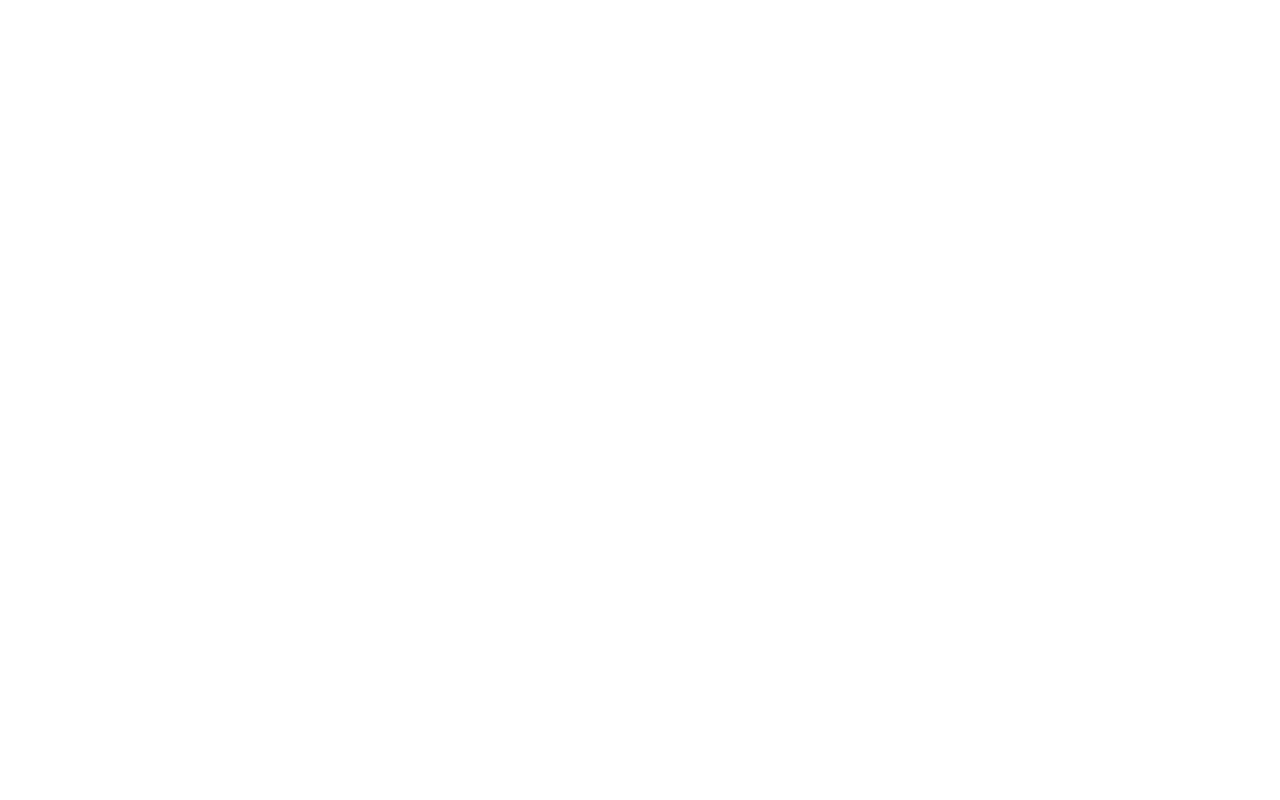
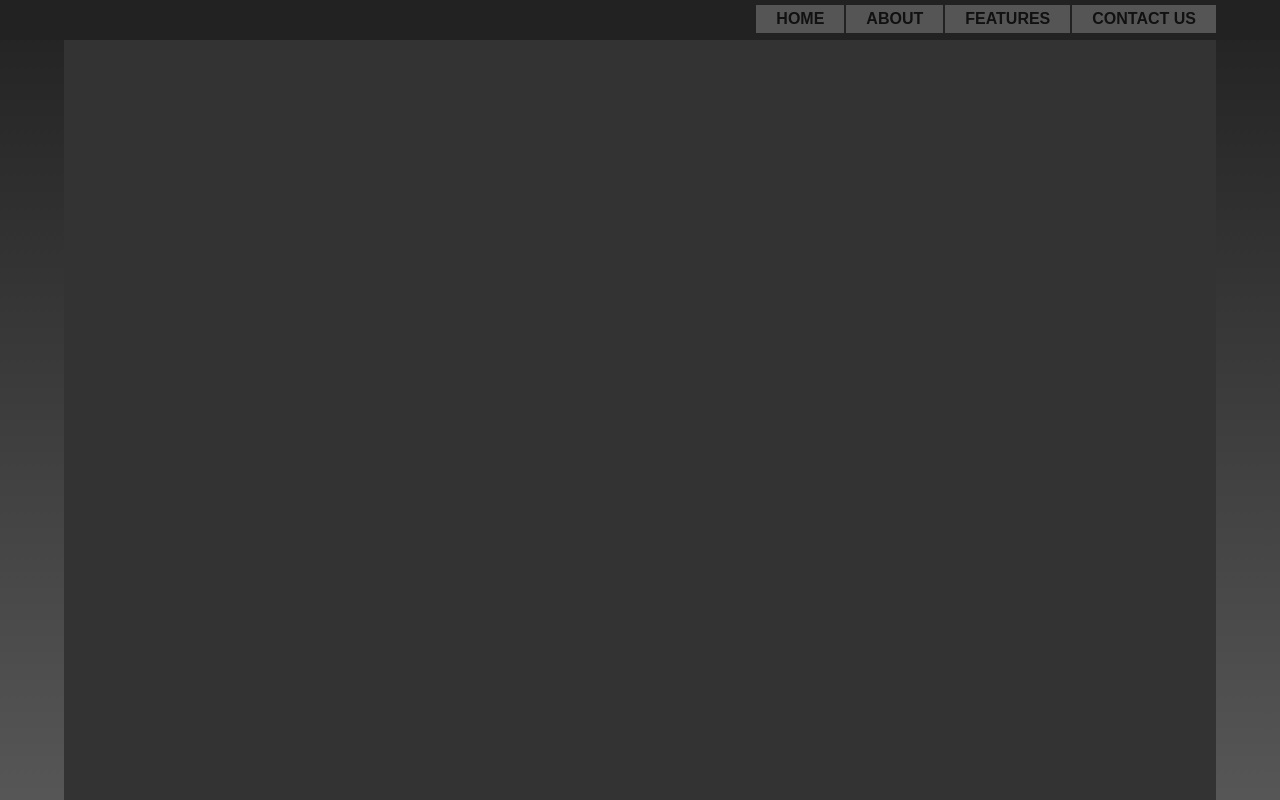
Before and after one commit to shahnawaz/html-css-js_acm-csku, a plain HTML site: page index.html in a window 1280 px wide. Shown: the top 800 px of the page. Drawn offline with Linux system fonts and the light colour scheme.

Commit message:
Theme Designed using simple CSS

```diff
--- a/css/style.css
+++ b/css/style.css
@@ -0,0 +1,54 @@
+body {
+  margin: 0 0 auto auto;
+  width: 100%;
+  height: 100%;
+  min-height: 1000px;
+  background: -webkit-linear-gradient(bottom, #666, #222);
+}
+
+a {
+    font-size: 1em;
+    color: white;
+    font-family: "Arial", sans-serif;
+}
+
+.container {
+    width: 90%;
+    height: 100%;
+    margin: auto;
+    clear: both;
+}
+
+.navbar {
+    height: 40px;
+    width: 100%;
+    background-color: #222;
+    margin: 0 0 auto auto;
+}
+
+.navbar-elements {
+    list-style-type: none;
+    margin: auto;
+    float: right;
+}
+.navbar-elements li {
+    padding-top: 5px;
+    padding-bottom: 5px;
+    margin: 5px auto auto 2px;
+    float: left;
+    width: auto;
+    height: 100%;
+    background-color: #555;
+}
+.navbar-elements li a {
+    margin: 20px 20px auto;
+    text-transform: uppercase;
+    font-weight: bold;
+    color: #111;
+}
+
+.content-body {
+    background-color: #333;
+    height: 1000px;
+    width: 100%;
+}
--- a/index.html
+++ b/index.html
@@ -5,8 +5,22 @@
     <link rel="stylesheet" href="css/style.css"/>
 </head>
 <body>
+<nav class="navbar">
+    <div class="container">
+        <ul class="navbar-elements">
+            <li><a>Home</a></li>
+            <li><a>About</a></li>
+            <li><a>Features</a></li>
+            <li><a>Contact us</a></li>
+        </ul>
+    </div>
+</nav>
+<div class="container">
+    <div class="content-body">
 
+    </div>
+</div>
 
-    <script src="js/script.js"></script>
+<script src="js/script.js"></script>
 </body>
 </html>
```
